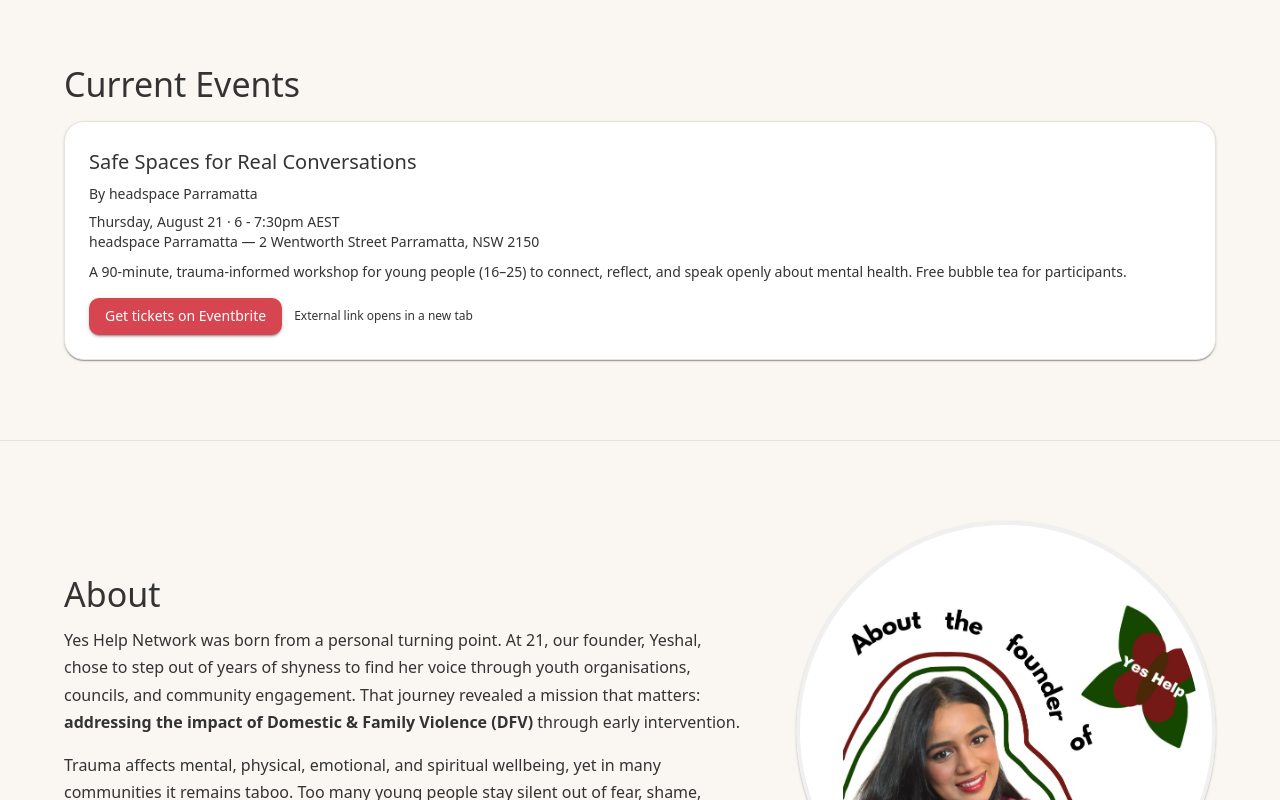
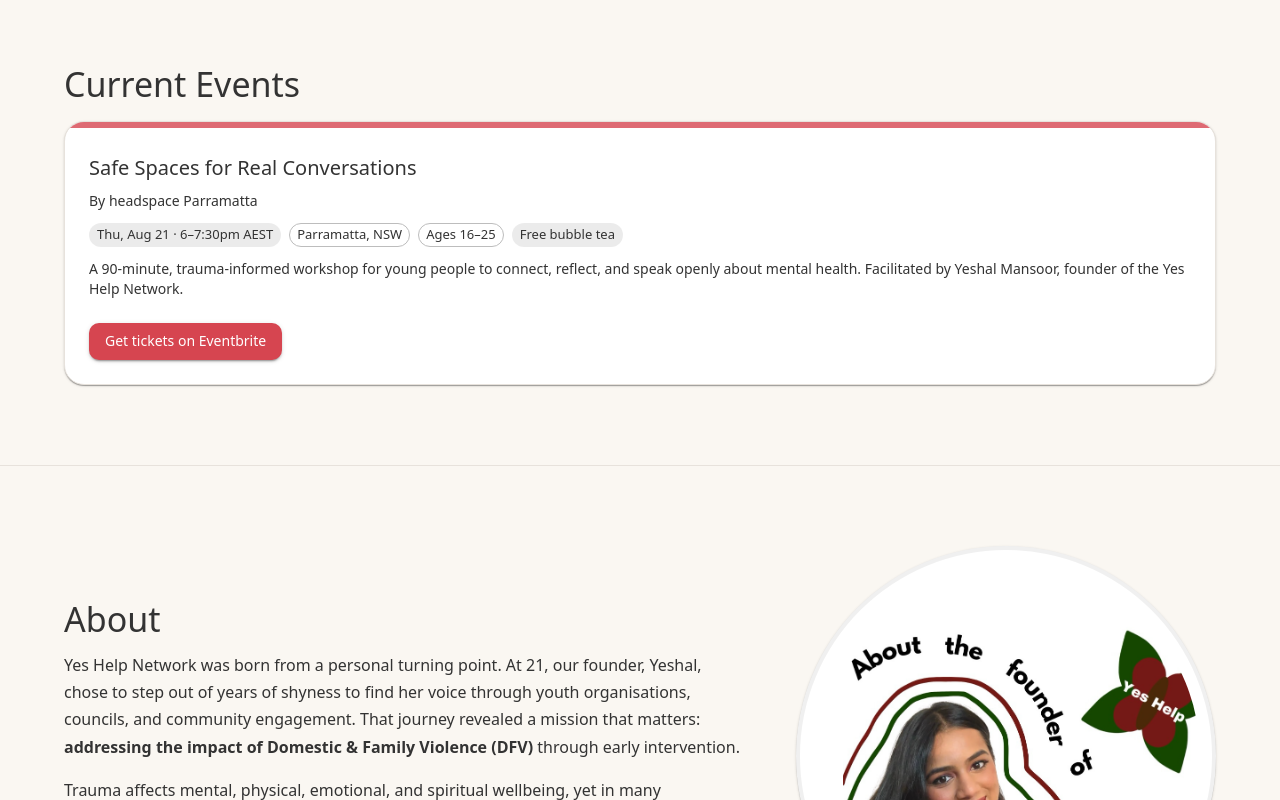
Before and after one commit to yeshelpnetwork/yeshelpnetwork.github.io, a Next.js app: page / in a window 1280 px wide. Shown: the part 1340-2140 px from the top of the page. Built offline with nearby package versions, Linux system fonts and the light colour scheme.

Commit message:
Add some styling around the event section

```diff
--- a/app/page.tsx
+++ b/app/page.tsx
@@ -1,4 +1,4 @@
-import { Box, Button, Container, Divider, Typography } from '@mui/material';
+import { Box, Button, Container, Divider, Typography, Card, CardContent, CardActions, Stack, Chip } from '@mui/material';
 import Image from 'next/image';
 
 export default function HomePage() {
@@ -137,49 +137,57 @@
           <Typography variant="h4" component="h2" fontWeight={700} gutterBottom>
             Current Events
           </Typography>
-          <Box
+          <Card
             sx={{
-              p: 3,
               mt: 2,
+              overflow: 'hidden',
               borderRadius: 2,
               bgcolor: 'background.paper',
               border: 1,
               borderColor: 'divider',
               boxShadow: 1,
+              transition: 'box-shadow 200ms ease, border-color 200ms ease',
+              '&:hover': {
+                boxShadow: 3,
+                borderColor: 'primary.light',
+              },
             }}
+            aria-labelledby="event-ssrc-title"
           >
-            <Typography variant="h6" fontWeight={600}>
-              Safe Spaces for Real Conversations
-            </Typography>
-            <Typography variant="body2" color="text.secondary" sx={{ mt: 0.75 }}>
-              By headspace Parramatta
-            </Typography>
-            <Typography variant="body2" sx={{ mt: 1 }}>
-              Thursday, August 21 · 6 - 7:30pm AEST
-            </Typography>
-            <Typography variant="body2" color="text.secondary">
-              headspace Parramatta — 2 Wentworth Street Parramatta, NSW 2150
-            </Typography>
-            <Typography variant="body2" color="text.secondary" sx={{ mt: 1.25 }}>
-              A 90-minute, trauma-informed workshop for young people (16–25) to connect, reflect, and speak openly
-              about mental health. Free bubble tea for participants.
-            </Typography>
-            <Box sx={{ display: 'flex', gap: 1.5, mt: 2, alignItems: 'center' }}>
+            <Box sx={{ height: 6, bgcolor: 'primary.main', opacity: 0.8 }} />
+            <CardContent sx={{ p: { xs: 2.5, sm: 3 } }}>
+              <Typography id="event-ssrc-title" variant="h6" fontWeight={700} gutterBottom>
+                Safe Spaces for Real Conversations
+              </Typography>
+              <Typography variant="body2" color="text.secondary">
+                By headspace Parramatta
+              </Typography>
+
+              <Stack direction="row" spacing={1} flexWrap="wrap" useFlexGap sx={{ mt: 1.5 }}>
+                <Chip label="Thu, Aug 21 · 6–7:30pm AEST" size="small" />
+                <Chip label="Parramatta, NSW" size="small" variant="outlined" />
+                <Chip label="Ages 16–25" size="small" variant="outlined" />
+                <Chip label="Free bubble tea" size="small" />
+              </Stack>
+
+              <Typography variant="body2" color="text.secondary" sx={{ mt: 1.5 }}>
+                A 90-minute, trauma-informed workshop for young people to connect, reflect, and speak openly about
+                mental health. Facilitated by Yeshal Mansoor, founder of the Yes Help Network.
+              </Typography>
+            </CardContent>
+            <CardActions sx={{ px: { xs: 2.5, sm: 3 }, pb: 3, pt: 0 }}>
               <Button
                 href={eventUrl}
                 target="_blank"
                 rel="noopener noreferrer nofollow"
                 variant="contained"
                 color="primary"
-                aria-label="Open Eventbrite listing for Safe Spaces for Real Conversations"
+                aria-label="Open Eventbrite listing for Safe Spaces for Real Conversations (opens in a new tab)"
               >
                 Get tickets on Eventbrite
               </Button>
-              <Typography variant="caption" color="text.secondary">
-                External link opens in a new tab
-              </Typography>
-            </Box>
-          </Box>
+            </CardActions>
+          </Card>
         </Container>
       </Box>
 
--- a/app/ui/HeaderBar.tsx
+++ b/app/ui/HeaderBar.tsx
@@ -13,6 +13,7 @@
 const pages = [
   { label: 'About', href: '#about' },
   { label: 'Programs', href: '#programs' },
+  { label: 'Events', href: '#events' },
   { label: 'Contact', href: '#contact' },
 ];
 
```
